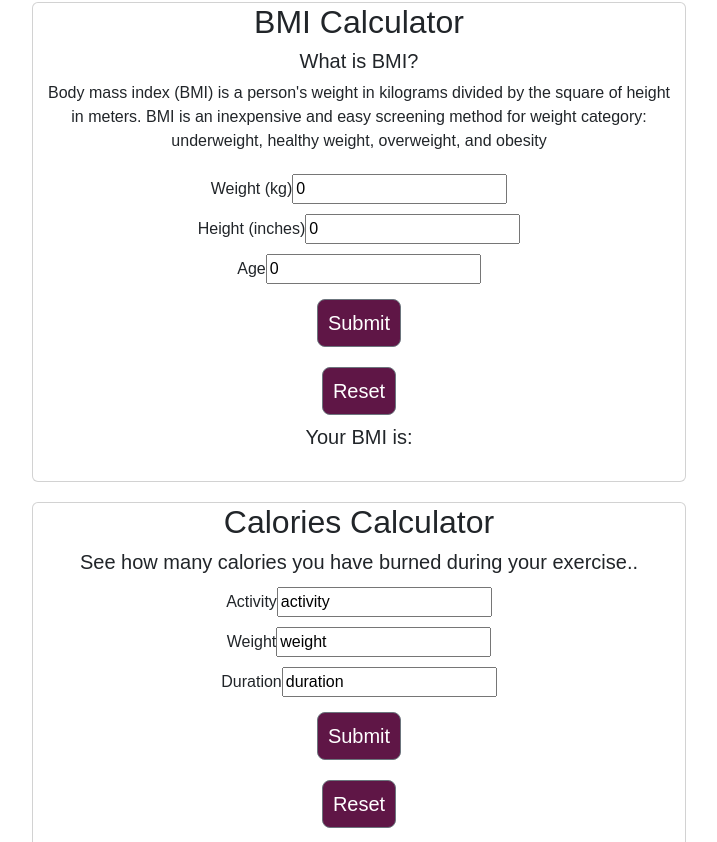
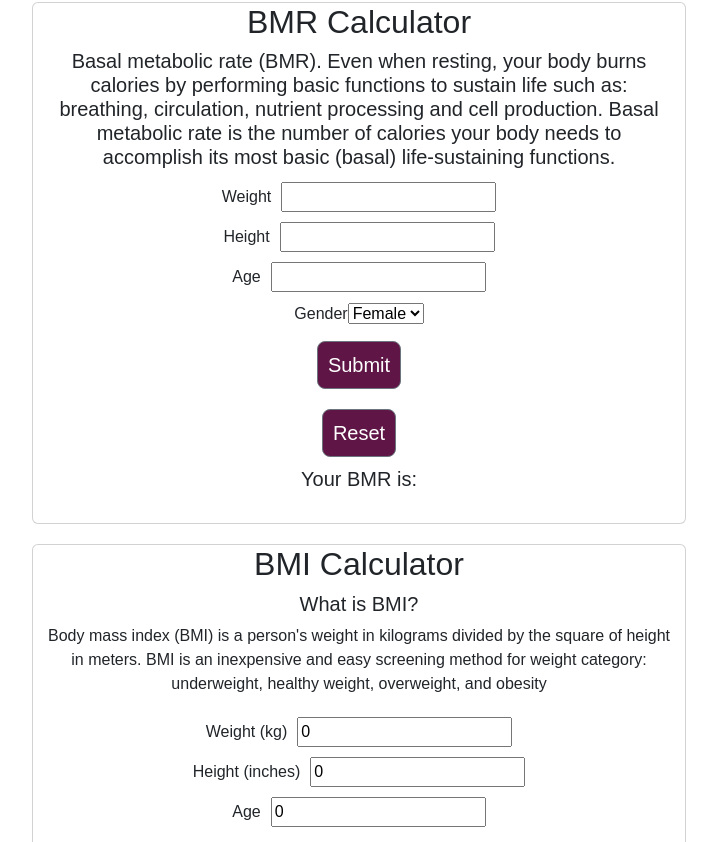
Before and after one commit to Clelia-M/WellFit, a React (Create React App) app: page / in a window 1280 px wide. Shown: the part 1418-2260 px from the top of the page, without its empty margins (281-998 px from the left). Built offline with nearby package versions, Linux system fonts and the light colour scheme.

Commit message:
updated name and started functions on BMR

```diff
--- a/src/App.js
+++ b/src/App.js
@@ -4,8 +4,8 @@ import Jumbotron from './components/Jumbotron';
 import Cards from './components/Cards';
 import Nutritions from './components/Nutritions';
 import Workout from './components/Workout';
+import Bmr from './components/Bmr';
 import Bmi from './components/Bmi';
-import Calories from './components/Calories';
 import Charts from './components/Charts';
 import FAQ from './components/FAQ';
 import Newsletter from './components/Newsletter';
@@ -20,8 +20,8 @@ function App() {
       <Cards />
       <Nutritions />
       <Workout />
+      <Bmr />
       <Bmi />
-      <Calories />
       <Charts />
       <FAQ />
       <Newsletter />
--- /dev/null
+++ b/src/components/Bmr.js
@@ -0,0 +1,109 @@
+import React, { useEffect, useState } from "react";
+import "fitness-calc";
+
+function Bmr() {
+
+  const [weight, setWeight] = useState (0);
+  const[height, setHeight] = useState(0);
+  const[age, setAge] = useState (0);
+  const [gender, setGender] = useState (0);
+  const [calories, setCalories] = useState (0);
+
+  function setWeightBmr(e){
+    setWeight(e.target.value);
+  }
+  function setHeightBmr(e){
+    setHeight(e.target.value);
+  }
+  function setAgeBmr(e){
+    setAge(e.target.value);
+  }
+  function setGenderBmr(e){
+    setGender(e.target.value);
+  }
+  function setCaloriesBmr(e){
+    setCalories(e.target.value);
+  }
+
+  useEffect(() => {
+    if (height!==0) {
+      if (gender) {
+        // womens BMR
+        setCalories(10 * weight + 6.25 * height - 5 * age - 161)
+      }
+    }
+  }
+  )
+
+  // exports.BMR_men = BMR_men;
+  // function BMR_women(weight, height, age) {
+  //     return Number((10 * weight + 6.25 * height - 5 * age - 161).toFixed(2));
+  // }
+  // exports.BMR_women = BMR_women;
+  // function IBW_men(height, age) {
+  //     return Number((50 + 2.3 * ((height - 60) / 2.54)).toFixed(2));
+  // }
+
+  return (
+    <div class="card-deck">
+      <div className="col-sm-6">
+        <div className="row">
+          <div className="card text-center">
+            <h2>BMR Calculator</h2>
+            <h5>
+              Basal metabolic rate (BMR). Even when resting, your body burns
+              calories by performing basic functions to sustain life such as:
+              breathing, circulation, nutrient processing and cell production.
+              Basal metabolic rate is the number of calories your body needs to
+              accomplish its most basic (basal) life-sustaining functions.
+            </h5>
+            <form>
+              <label>
+                Weight
+                <input value="" />
+              </label>
+              <br></br>
+              <label>
+                Height
+                <input value="" />
+              </label>
+              <br></br>
+              <label>
+                Age
+                <input value="" />
+              </label>
+              <br></br>
+              <label>
+                Gender
+                <select>
+                  <option value="female">Female</option>
+                  <option value="male">Male</option>
+                </select>
+              </label>
+              <br></br>
+              <button
+                className="btn btn-secondary btn-lg btn-block"
+                type="submit"
+              >
+                Submit
+              </button>
+              <br></br>
+              <button
+                className="btn btn-secondary btn-lg btn-block"
+                type="submit"
+              >
+                Reset
+              </button>
+            </form>
+            <div className="center">
+              <h5>Your BMR is: </h5>
+            </div>
+            <br></br>
+          </div>
+        </div>
+      </div>
+    </div>
+  );
+}
+
+export default Bmr;
--- a/src/components/Calories.js
+++ /dev/null
@@ -1,55 +0,0 @@
-import React from "react";
-
-function Calories() {
-  // HTML structure
-  return (
-    <div class="card-deck">
-      <div className="col-sm-6">
-        <div className="row">
-          <div className="card text-center">
-            <h2>Calories Calculator</h2>
-            <h5>
-              See how many calories you have burned during your exercise..
-            </h5>
-            <form>
-              <label>
-                Activity
-                <input value="activity" />
-              </label>
-              <br></br>
-              <label>
-                Weight
-                <input value="weight" />
-              </label>
-              <br></br>
-              <label>
-                Duration
-                <input value="duration" />
-              </label>
-              <br></br>
-               <button
-                className="btn btn-secondary btn-lg btn-block"
-                type="submit"
-              >
-                Submit
-              </button>
-              <br></br>
-              <button
-                className="btn btn-secondary btn-lg btn-block"
-                type="submit"
-              >
-                Reset
-              </button>
-            </form>
-            <div className="center">
-              <h5>Total amount of calories burned: </h5>
-            </div>
-            <br></br>
-          </div>
-        </div>
-      </div>
-    </div>
-  );
-}
-
-export default Calories;
--- a/src/components/Workout.js
+++ b/src/components/Workout.js
@@ -89,10 +89,12 @@ function Workout() {
               <h5>Your 1RM is: {oneRepMax}</h5>
             </div>
             <br></br>
+
           </div>
         </div>
       </div>
     </div>
+
   );
 }
 
--- a/src/index.css
+++ b/src/index.css
@@ -87,6 +87,10 @@ header {
   padding: 5px;
 }
 
+.card-deck input {
+  margin-left: 10px;
+}
+
 /* FAQ section */
 #questions,
 .accordion-item,
```
Also changed, not shown: src/components/CaloriesApi.js (deleted, +0 -17 lines).
